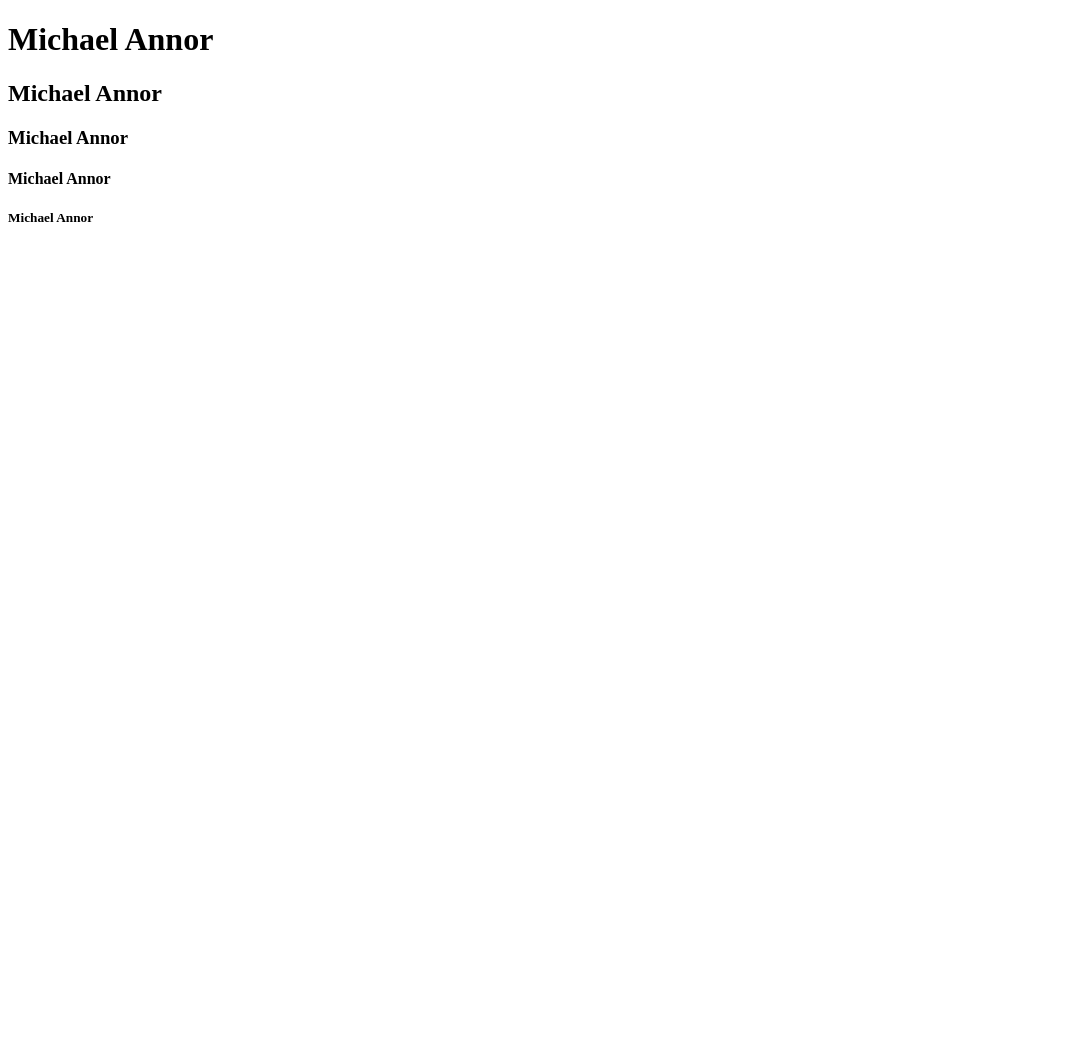
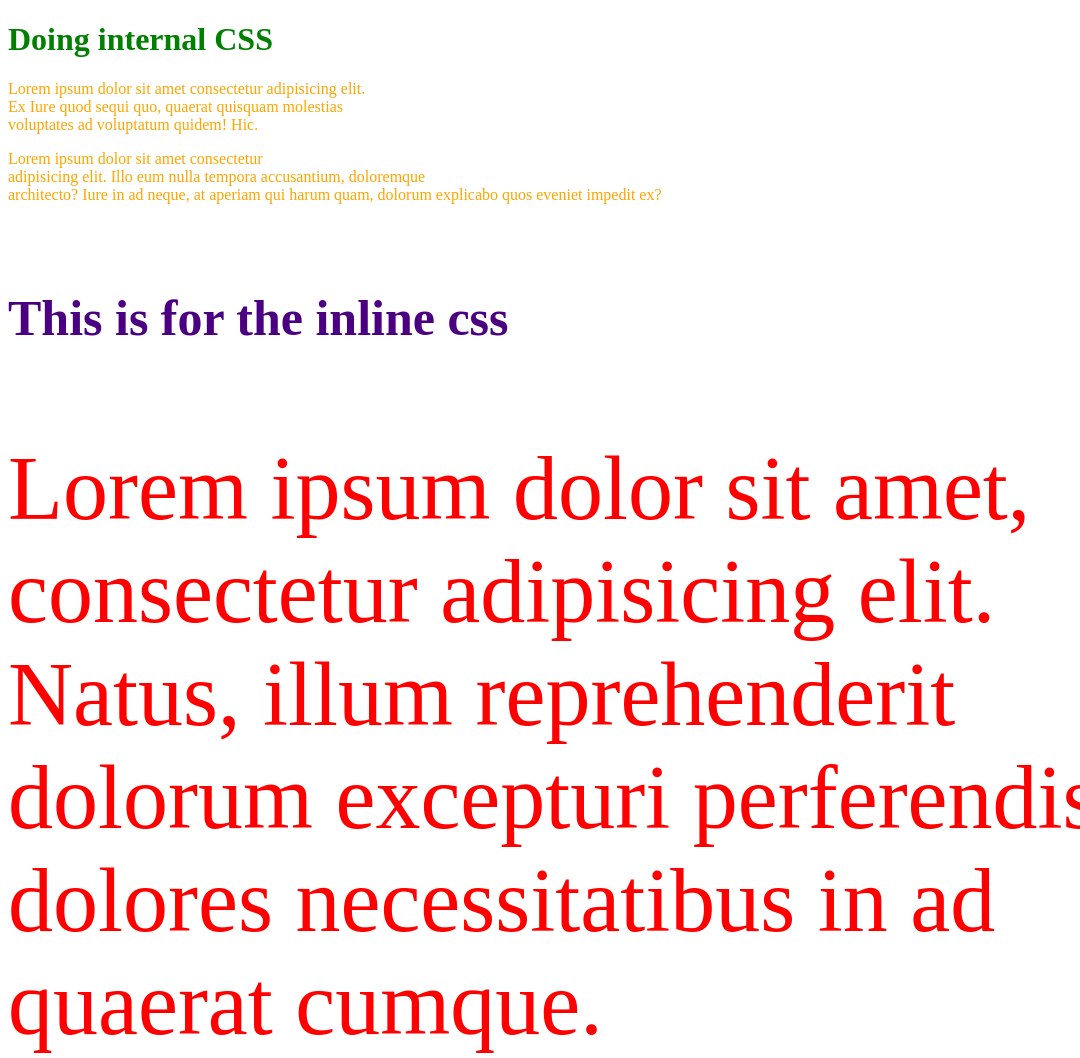
Before and after one commit to Gestonne77/Gittraining, a plain HTML site: page index.html in a window 1280 px wide. Shown: the top 1058 px of the page, without its empty margins (0-1080 px from the left). Before the commit the page ends 800 px from the top, so only its background shows below. Drawn offline with Linux system fonts and the light colour scheme.

Commit message:
adding file

```diff
--- /dev/null
+++ b/Style.css
@@ -0,0 +1,10 @@
+body{
+/* Changing backbackgound color */
+    /* background-color: #ffff00; */
+
+     background-image: url(./Images/gestonne.jpg);
+     background-repeat: no-repeat;
+     background-position: center;
+     background-size: cover;
+    color: red;
+}
--- a/index.html
+++ b/index.html
@@ -2,14 +2,32 @@
 <html lang="en">
 <head>
     <meta charset="UTF-8">
-    <meta name="viewport" content="width=<device-width>, initial-scale=1.0">
-    <title>Michael Annor</title>
+    <meta name="viewport" content="width=device-width, initial-scale=1.0">
+    <!-- <link rel="stylesheet" href="./style.css"> -->
+    <title>Michael</title>
+    <style>
+        h1{
+            color: green;
+        }
+        p{
+            color: orange;
+        }
+    </style>
 </head>
 <body>
+    <h1>Doing internal CSS</h1>
+<p>Lorem ipsum dolor sit amet consectetur adipisicing elit.
+    <br>Ex Iure quod sequi quo, quaerat quisquam molestias <br> voluptates ad voluptatum quidem!
+ Hic.</p>
+    <P>Lorem ipsum dolor sit amet consectetur <br> adipisicing elit. Illo eum nulla tempora accusantium, doloremque <br> architecto? Iure in ad neque, at aperiam qui harum quam, dolorum explicabo quos eveniet impedit ex?</P>
+    <br>
+    <br>
+
+    <h1 style= "color:indigo; font-size: 50px;">This is for the inline css</h1>
+    <P style= "color: red; font-size: 90px;">Lorem ipsum dolor sit amet, consectetur adipisicing elit. <br> Natus, illum reprehenderit dolorum excepturi perferendis dolores necessitatibus in ad quaerat cumque.</P>
+
+    <nav>
+        <li> <a href="#">Nav</a> </li>
+    </nav>
 </body>
-<h1>Michael Annor</h1>
-<h2>Michael Annor</h2>
-<h3>Michael Annor</h3>
-<h4>Michael Annor</h4>
-<h5>Michael Annor</h5>
 </html>
```
Also changed, not shown: nav.html (added, +25 -0 lines), Images/gestonne.jpg (added).
